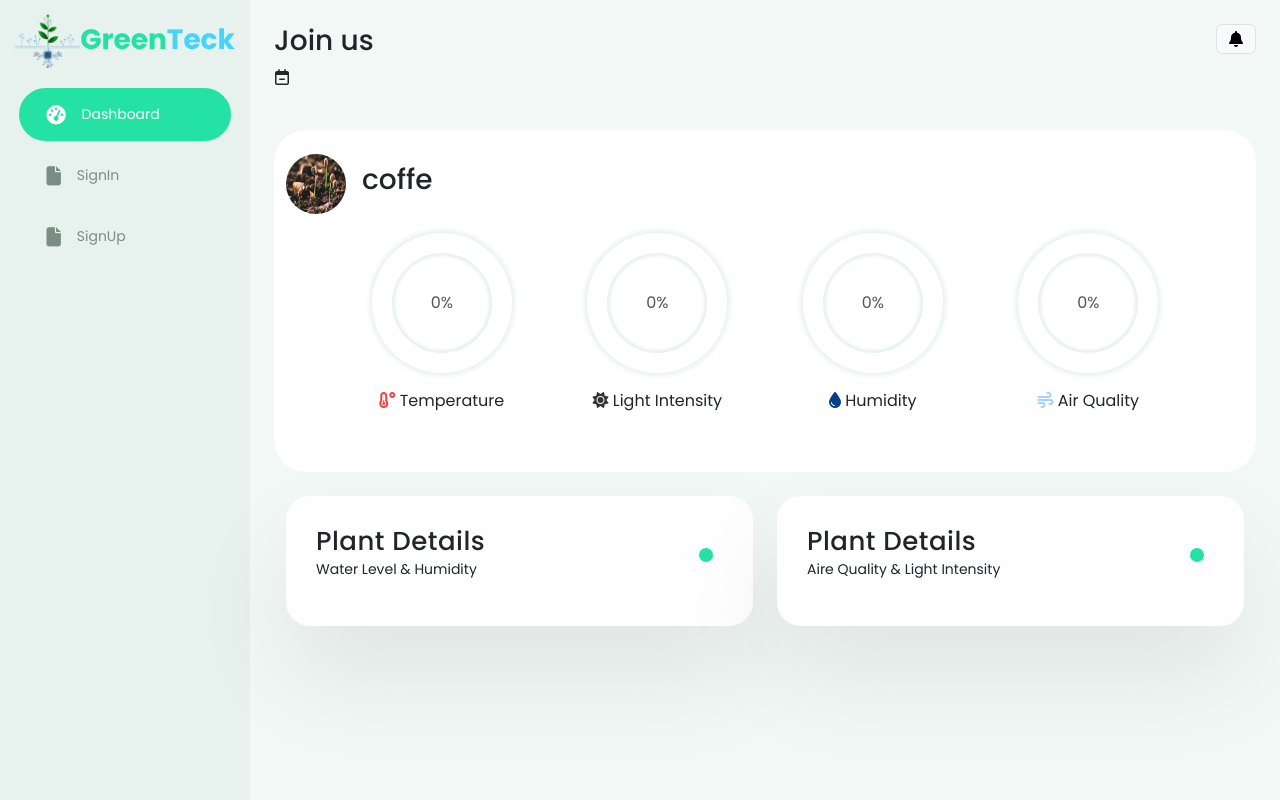
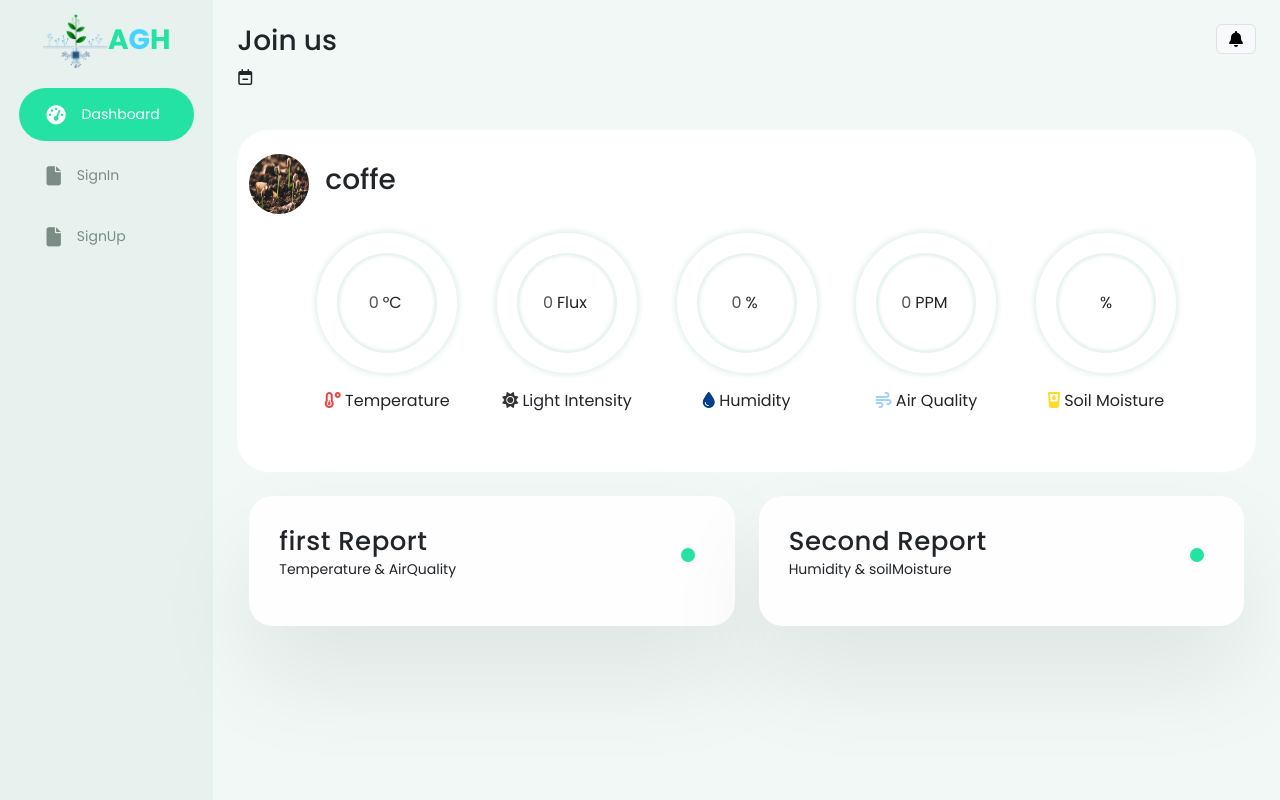
Before and after one commit to karim-eprahim/finallGraduationProject, a Django app: page / in a window 1280 px wide. Run offline with Django 5.2, Linux system fonts and the light colour scheme; data comes from the database, SQL or seed files in the repository; both versions use the stored data as it was after the commit; some libraries are stand-ins or nearby versions.

Commit message:
first commit

```diff
--- a/green_teck/green_teck/static/css/style.css
+++ b/green_teck/green_teck/static/css/style.css
@@ -326,6 +326,9 @@
 }
 .airQuality {
   stroke: url(#airQuality);
+}
+.soil-moisture {
+  stroke: url(#soil-moisture);
 }
 svg {
   position: absolute;
--- a/green_teck/green_teck/static/js/master.js
+++ b/green_teck/green_teck/static/js/master.js
@@ -2,78 +2,83 @@
 let sidebtn = document.querySelector(".sidebtn");
 let sidebar = document.querySelector(".sidebar");
 sidebtn.addEventListener("click", () => {
-  console.log(sidebtn);
   sidebar.classList.toggle("sidactive");
 });
 
-// Create a new Date object
+// Display the Date
 var currentDate = new Date();
 var dayOfWeek = currentDate.getDay();
-var daysOfWeek = [
-  "Sunday",
-  "Monday",
-  "Tuesday",
-  "Wednesday",
-  "Thursday",
-  "Friday",
-  "Saturday",
-];
+var daysOfWeek = ["Sunday", "Monday", "Tuesday", "Wednesday", "Thursday", "Friday", "Saturday"];
 var dayName = daysOfWeek[dayOfWeek];
 var dayOfMonth = currentDate.getDate();
 var month = currentDate.getMonth();
-var monthNames = [
-  "January",
-  "February",
-  "March",
-  "April",
-  "May",
-  "June",
-  "July",
-  "August",
-  "September",
-  "October",
-  "November",
-  "December",
-];
+var monthNames = ["January", "February", "March", "April", "May", "June", "July", "August", "September", "October", "November", "December"];
 var monthName = monthNames[month];
 var year = currentDate.getFullYear();
+let datenow = document.querySelector(".datex");
+datenow.innerHTML = `${dayName}, ${dayOfMonth} ${monthName} ${year}`;
 
-// Display the Date
-console.log(dayName + ", " + dayOfMonth + " " + monthName + " " + year);
-let datenow = document.querySelector(".datex");
-let dayDate = " " + dayName + ", " + dayOfMonth + " " + monthName + " " + year;
-datenow.innerHTML = dayDate;
-
-// get the reading from firebase
+// Import Firebase
 import { initializeApp } from "https://www.gstatic.com/firebasejs/10.7.1/firebase-app.js";
-import {
-  getDatabase,
-  ref,
-  onValue,
-} from "https://www.gstatic.com/firebasejs/10.7.1/firebase-database.js";
+import { getDatabase, ref, onValue } from "https://www.gstatic.com/firebasejs/10.7.1/firebase-database.js";
 
 const appSettings = {
-  databaseURL: "https://test-a17dc-default-rtdb.firebaseio.com/",
+  // databaseURL: "https://test-a17dc-default-rtdb.firebaseio.com/",
+  databaseURL: "https://newmotor-esp-default-rtdb.firebaseio.com/",
 };
 
 const app = initializeApp(appSettings);
 const database = getDatabase(app);
+let value = 0
+let counter = 0;
+let myarray =[]
+let sensorData = {};
+let temperatureGraph = [];
+let airQualityGraph = [];
+let soilMoistureGraph = [];
+let humidityGraph = [];
 
-let sensorData = {};
-let myarray = [];
+function getValuesByName(data, name) {
+  for (let i = 0; i < data.length; i++) {
+    if (data[i][0] === name) {
+      return Object.values(data[i][1]);
+    }
+  }
+}
 
 function fetchData() {
-  const sensorsRef = ref(database, "sensors");
+  let sensorsRef = ref(database, "sensors");
+  let graphRef = ref(database, "graph");
 
   onValue(sensorsRef, (snapshot) => {
     sensorData = snapshot.val();
-    console.log(sensorData);
+    // console.log(sensorData);
     myarray = Object.values(sensorData);
-
+    // console.log(myarray);
     // Trigger the updates
     intervals.forEach(({ target, circle, property }) => {
       updateReading(target, circle, property);
     });
+  });
+
+  onValue(graphRef, (snapshot) => {
+    let graphData = snapshot.val();
+    let graphsValue = Object.entries(graphData);
+    temperatureGraph = getValuesByName(graphsValue, 'Temperature');
+    airQualityGraph = getValuesByName(graphsValue, 'AirQuality');
+    soilMoistureGraph = getValuesByName(graphsValue, 'soilMoisture');
+    humidityGraph = getValuesByName(graphsValue, 'humidity');
+
+    // Update graphs
+    chart.updateSeries([
+      { name: "Temperature", data: temperatureGraph },
+      { name: "AirQuality", data: airQualityGraph },
+    ]);
+
+    graph.updateSeries([
+      { name: "Humidity", data: humidityGraph },
+      { name: "SoilMoisture", data: soilMoistureGraph },
+    ]);
   });
 }
 
@@ -81,113 +86,81 @@
 setInterval(fetchData, 5000);
 
 // sensor reading
-
 const sensorsReadingNumber = document.querySelectorAll("#number");
 let circles = document.querySelectorAll("circle");
 
 const intervals = [
-  {
-    target: sensorsReadingNumber[0],
-    circle: circles[0],
-    property: "temperature",
-  },
-  {
-    target: sensorsReadingNumber[1],
-    circle: circles[1],
-    property: "light-intensity",
-  },
+  { target: sensorsReadingNumber[0], circle: circles[0], property: "temperature" },
+  { target: sensorsReadingNumber[1], circle: circles[1], property: "light-intensity" },
   { target: sensorsReadingNumber[2], circle: circles[2], property: "humidity" },
-  {
-    target: sensorsReadingNumber[3],
-    circle: circles[3],
-    property: "airquality",
-  },
+  { target: sensorsReadingNumber[3], circle: circles[3], property: "airquality" },
+  { target: sensorsReadingNumber[4], circle: circles[4], property: "soil-moisture" },
 ];
 
 function updateReading(target, circle, property) {
-  let value = sensorData[property];
+  let maxRange = 0
+  value = sensorData[property];
   if (value === undefined) {
     console.error(`Property ${property} not found in sensor data`);
     return;
   }
 
-  let calculatedDashOffset = 377 - (value / 100) * 377;
+  if(property=="temperature"){
+    maxRange = 100
+  }else if(property=="light-intensity"){
+    maxRange = 3000
+  }else if(property=="humidity"){
+    maxRange = 100
+  }else if(property=="airquality"){
+    maxRange = 500
+  }else if(property=="soil-moisture"){
+    maxRange = 100
+  }
+
+
+  let calculatedDashOffset = 377 - (value / maxRange) * 377;
   circle.style.cssText = `animation: sensreading 2s forwards; --dash-offset: ${calculatedDashOffset}px;`;
 
-  let counter = 0;
+  target.innerHTML = value;
+}
 const interval = setInterval(() => {
   if (counter >= value) {
     clearInterval(interval);
   } else {
     counter++;
-      target.innerHTML = counter + "%";
+    target.innerHTML = counter;
   }
 }, 20);
-}
-// graph
-/* Created by Tivotal */
 
-let primaryColor = getComputedStyle(document.documentElement)
-  .getPropertyValue("--color-primary")
-  .trim();
-
-let labelColor = getComputedStyle(document.documentElement)
-  .getPropertyValue("--color-label")
-  .trim();
-
-let fontFamily = getComputedStyle(document.documentElement)
-  .getPropertyValue("--font-family")
-  .trim();
+// Graph options
+let primaryColor = getComputedStyle(document.documentElement).getPropertyValue("--color-primary").trim();
+let labelColor = getComputedStyle(document.documentElement).getPropertyValue("--color-label").trim();
+let fontFamily = getComputedStyle(document.documentElement).getPropertyValue("--font-family").trim();
 
 let defaultOptions = {
   chart: {
-    tollbar: {
-      show: false,
-    },
-    zoom: {
-      enabled: false,
-    },
+    tollbar: { show: false },
+    zoom: { enabled: false },
     width: "100%",
     height: 180,
     offsetY: 18,
   },
-
-  dataLabels: {
-    enabled: false,
-  },
+  dataLabels: { enabled: false },
 };
 
 let barOptions = {
   ...defaultOptions,
-
-  chart: {
-    ...defaultOptions.chart,
-    type: "area",
-  },
-
+  chart: { ...defaultOptions.chart, type: "area" },
   tooltip: {
     enabled: true,
-    style: {
-      fontFamily: fontFamily,
+    style: { fontFamily: fontFamily },
+    y: { formatter: (value) => `${value}` },
   },
-    y: {
-      formatter: (value) => `${value}k`,
-    },
-  },
-
   series: [
-    {
-      name: "series1",
-      data: [31, 40, 28, 51, 42, 109, 100],
-    },
-    {
-      name: "series2",
-      data: [11, 32, 45, 32, 34, 52, 41],
-    },
+    { name: "Temperature", data: temperatureGraph },
+    { name: "AirQuality", data: airQualityGraph },
   ],
-
   colors: [primaryColor, labelColor],
-
   fill: {
     type: "gradient",
     gradient: {
@@ -196,131 +169,46 @@
       opacityTo: 0,
       stops: [0, 100],
       colorStops: [
-        {
-          offset: 0,
-          opacity: 0.2,
-          color: "#ffffff",
-        },
-        {
-          offset: 100,
-          opacity: 0,
-          color: "#ffffff",
-        },
+        { offset: 0, opacity: 0.2, color: "#ffffff" },
+        { offset: 100, opacity: 0, color: "#ffffff" },
       ],
     },
   },
-
-  stroke: {
-    colors: [primaryColor, labelColor],
-    lineCap: "round",
-  },
-
+  stroke: { colors: [primaryColor, labelColor], lineCap: "round" },
   grid: {
     borderColor: "rgba(0, 0, 0, 0)",
-    padding: {
-      top: -30,
-      right: 0,
-      bottom: -8,
-      left: 12,
+    padding: { top: -30, right: 0, bottom: -8, left: 12 },
   },
-  },
-
-  markers: {
-    strokeColors: primaryColor,
-  },
-
-  yaxis: {
-    show: false,
-  },
-
+  markers: { strokeColors: primaryColor },
+  yaxis: { show: false },
   xaxis: {
     labels: {
       show: true,
       floating: true,
-      style: {
-        colors: labelColor,
-        fontFamily: fontFamily,
+      style: { colors: labelColor, fontFamily: fontFamily },
     },
-    },
-
-    axisBorder: {
-      show: false,
-    },
-
-    crosshairs: {
-      show: false,
-    },
-
-    categories: ["Jan", "Mar", "May", "July", "Sept", "Nov"],
+    axisBorder: { show: false },
+    crosshairs: { show: false },
+    categories: [],
   },
 };
 
 let chart = new ApexCharts(document.querySelector(".chart-area"), barOptions);
-
 chart.render();
-
-// graph two
-// let primaryColor = getComputedStyle(document.documentElement)
-//   .getPropertyValue("--color-primary")
-//   .trim();
-
-// let labelColor = getComputedStyle(document.documentElement)
-//   .getPropertyValue("--color-label")
-//   .trim();
-
-// let fontFamily = getComputedStyle(document.documentElement)
-//   .getPropertyValue("--font-family")
-//   .trim();
-
-// let defaultOptions = {
-//   chart: {
-//     tollbar: {
-//       show: false,
-//     },
-//     zoom: {
-//       enabled: false,
-//     },
-//     width: "100%",
-//     height: 180,
-//     offsetY: 18,
-//   },
-
-//   dataLabels: {
-//     enabled: false,
-//   },
-// };
 
 let graphTwoOptions = {
   ...defaultOptions,
-
-  chart: {
-    ...defaultOptions.chart,
-    type: "area",
-  },
-
+  chart: { ...defaultOptions.chart, type: "area" },
   tooltip: {
     enabled: true,
-    style: {
-      fontFamily: fontFamily,
+    style: { fontFamily: fontFamily },
+    y: { formatter: (value) => `${value}` },
   },
-    y: {
-      formatter: (value) => `${value}k`,
-    },
-  },
-
   series: [
-    {
-      name: "series1",
-      data: [31, 40, 28, 51, 42, 109, 100],
-    },
-    {
-      name: "series2",
-      data: [11, 32, 45, 32, 34, 52, 41],
-    },
+    { name: "Humidity", data: humidityGraph },
+    { name: "SoilMoisture", data: soilMoistureGraph },
   ],
-
   colors: [primaryColor, labelColor],
-
   fill: {
     type: "gradient",
     gradient: {
@@ -329,68 +217,29 @@
       opacityTo: 0,
       stops: [0, 100],
       colorStops: [
-        {
-          offset: 0,
-          opacity: 0.2,
-          color: "#ffffff",
-        },
-        {
-          offset: 100,
-          opacity: 0,
-          color: "#ffffff",
-        },
+        { offset: 0, opacity: 0.2, color: "#ffffff" },
+        { offset: 100, opacity: 0, color: "#ffffff" },
       ],
     },
   },
-
-  stroke: {
-    colors: [primaryColor, labelColor],
-    lineCap: "round",
-  },
-
+  stroke: { colors: [primaryColor, labelColor], lineCap: "round" },
   grid: {
     borderColor: "rgba(0, 0, 0, 0)",
-    padding: {
-      top: -30,
-      right: 0,
-      bottom: -8,
-      left: 12,
+    padding: { top: -30, right: 0, bottom: -8, left: 12 },
   },
-  },
-
-  markers: {
-    strokeColors: primaryColor,
-  },
-
-  yaxis: {
-    show: false,
-  },
-
+  markers: { strokeColors: primaryColor },
+  yaxis: { show: false },
   xaxis: {
     labels: {
       show: true,
       floating: true,
-      style: {
-        colors: labelColor,
-        fontFamily: fontFamily,
+      style: { colors: labelColor, fontFamily: fontFamily },
     },
-    },
-
-    axisBorder: {
-      show: false,
-    },
-
-    crosshairs: {
-      show: false,
-    },
-
-    categories: ["Jan", "Mar", "May", "July", "Sept", "Nov"],
+    axisBorder: { show: false },
+    crosshairs: { show: false },
+    categories: [],
   },
 };
 
-let graph = new ApexCharts(
-  document.querySelector(".graphtwo"),
-  graphTwoOptions
-);
-
+let graph = new ApexCharts(document.querySelector(".graphtwo"), graphTwoOptions);
 graph.render();
--- a/green_teck/static/css/style.css
+++ b/green_teck/static/css/style.css
@@ -195,10 +195,12 @@
   align-items: center;
 }
 .logo h2{
-  color: var(--color-success);
+  /* color: var(--color-success); */
+  color: var(--color-primary);
 }
 .logo span{
-  color: var(--color-primary);
+  color: var(--color-success);
+  /* color: var(--color-primary); */
 }
 .menu {
   height: 88%;
--- a/green_teck/templates/account/index.html
+++ b/green_teck/templates/account/index.html
@@ -64,14 +64,14 @@
         </div>
       </div>
       <div
-        class="row sensors mx-lg-3 mx-xl-5 row-cols-1 row-cols-md-2 row-cols-lg-4"
+        class="row sensors mx-lg-3 mx-xl-5 row-cols-1 row-cols-md-2 row-cols-lg-5"
       >
         <!-- sensors reading  -->
         <div class="col sensreading">
           <div class="cont">
             <div class="outer">
               <div class="inner">
-                <div id="number">0%</div>
+                <div id="number">0 </div><span class="mx-1"> &deg;C</span>
               </div>
             </div>
             <svg
@@ -103,7 +103,7 @@
           <div class="cont">
             <div class="outer">
               <div class="inner">
-                <div id="number">0%</div>
+                <div id="number">0</div><span class="mx-1">Flux</span>
               </div>
             </div>
             <svg
@@ -138,7 +138,7 @@
           <div class="cont">
             <div class="outer">
               <div class="inner">
-                <div id="number">0%</div>
+                <div id="number">0</div><span class="mx-1">%</span>
               </div>
             </div>
             <svg
@@ -173,7 +173,7 @@
           <div class="cont">
             <div class="outer">
               <div class="inner">
-                <div id="number">0%</div>
+                <div id="number">0</div><span class="mx-1">PPM</span>
               </div>
             </div>
             <svg
@@ -204,14 +204,50 @@
             </div>
           </div>
         </div>
+        <div class="col sensreading">
+          <div class="cont">
+            <div class="outer">
+              <div class="inner">
+                <div id="number"></div><span class="mx-1">%</span>
+              </div>
+            </div>
+            <svg
+              xmlns="http://www.w3.org/2000/svg"
+              version="1.1"
+              width="140px"
+              height="140px"
+            >
+              <defs>
+                <linearGradient id="soil-moisture">
+                  <stop offset="0%" stop-color="#ffd92d" />
+                  <stop offset="100%" stop-color="#a2d2ff" />
+                </linearGradient>
+              </defs>
+              <circle
+                class="soil-moisture"
+                cx="70"
+                cy="70"
+                r="60"
+                stroke-linecap="round"
+              />
+            </svg>
+            <div class="sensInfo mx-auto mt-3">
+              <p class="text-center">
+                <!-- <i class="fa-solid fa-wind" style="color: #ffd92d"></i> -->
+                <i class="fa-solid fa-glass-water-droplet" style="color: #ffd92d"></i>
+                <span>Soil Moisture</span>
+              </p>
+            </div>
+          </div>
+        </div>
       </div>
     </div>
     <div class="container-fluid py-4">
       <div class="row gap-sm-0 gap-3">
         <div class="col-12 col-md-6 pr-0 pr-sm-3">
           <div class="carde">
-            <h2>Plant Details</h2>
-            <p>Water Level & Humidity</p>
+            <h2>first Report</h2>
+            <p>Temperature & AirQuality</p>
             <div class="pulse"></div>
             <div class="chart-area">
               <div class="grid"></div>
@@ -220,8 +256,8 @@
         </div>
         <div class="col-12 col-md-6 pl-0 pl-sm-3">
           <div class="carde">
-            <h2>Plant Details</h2>
-            <p>Aire Quality & Light Intensity</p>
+            <h2>Second Report</h2>
+            <p>Humidity & soilMoisture</p>
             <div class="pulse"></div>
             <div class="graphtwo">
               <div class="grid"></div>
--- a/green_teck/templates/account/signin.html
+++ b/green_teck/templates/account/signin.html
@@ -31,12 +31,13 @@
         <div class="row rows">
             <div class="col-md-6 side-image">
                 <div class="text">
-                    <p style="color: rgb(0, 0, 0);">Welcome to the oasis &nbsp;&nbsp;&nbsp;&nbsp;of innovation and &nbsp;&nbsp;&nbsp;&nbsp;&nbsp;growth!<i style="color: rgb(0, 0, 0);font-weight: bold ;font-size: medium ;">GreenTech</i></p>
+                    <p style="color: rgb(0, 0, 0);">Welcome to the oasis &nbsp;&nbsp;&nbsp;&nbsp;of innovation and &nbsp;&nbsp;&nbsp;&nbsp;&nbsp;growth!<i style="color: rgb(0, 0, 0);font-weight: bold ;font-size: medium ;">AGH</i></p>
                 </div>
             </div>
             <div class="col-md-6 right">
                 <form method="POST">
                     {% csrf_token %}
+                    <h4 class="text-center">Welcome To AGH &#128075;</h4>
                     <header style="font-size: 25px; font-weight: bold; text-align: center;">Sign In</header>
 
                     <div class="input-field" style="margin-bottom: 20px;">
--- a/green_teck/templates/base2.html
+++ b/green_teck/templates/base2.html
@@ -25,5 +25,6 @@
     {% endblock %}
     <script src="{% static 'js/control.js' %}" type="module"></script>
     <script src="{% static 'js/notifications.js' %}" type="module"></script>
+    <script src="{% static 'js/bootstrap.js' %}"></script>
   </body>
 </html>
--- a/green_teck/templates/parts/sidebar.html
+++ b/green_teck/templates/parts/sidebar.html
@@ -3,7 +3,7 @@
     <div class="sidebar">
       <div class="logo">
         <img src="{% static '/images/logo.png' %}" alt="" width="65px">
-        <h2 class="m-0 fs-3 fw-bold d-none d-xl-block">Green<span class="teck">Teck</span></h2>
+        <h2 class="m-0 fs-3 fw-bold d-none d-xl-block">A<span class="teck">G</span>H</h2>
       </div>
         <ul class="menu">
           <li
```
Also changed, not shown: green_teck/green_teck/static/js/control.js (+16 -7 lines), green_teck/green_teck/static/js/notifications.js (+21 -22 lines), green_teck/static/js/control.js (+9 -0 lines), green_teck/static/js/master.js (+4 -4 lines), green_teck/templates/pages/control.html (+9 -2 lines), green_teck/templates/pages/plants.html (+6 -6 lines), green_teck/db.sqlite3, green_teck/media/IMAGES/WhatsApp_Image_2024-07-02_at_3.37.43_PM.jpeg (added), green_teck/media/IMAGES/WhatsApp_Image_2024-07-04_at_7.13.35_PM.jpeg (added), green_teck/media/IMAGES/istockphoto-1135403659-612x612.jpg (added), green_teck/media/IMAGES/shutterstock_1896755260.jpg (added). Lines whose indentation alone changed are shown as unchanged.
